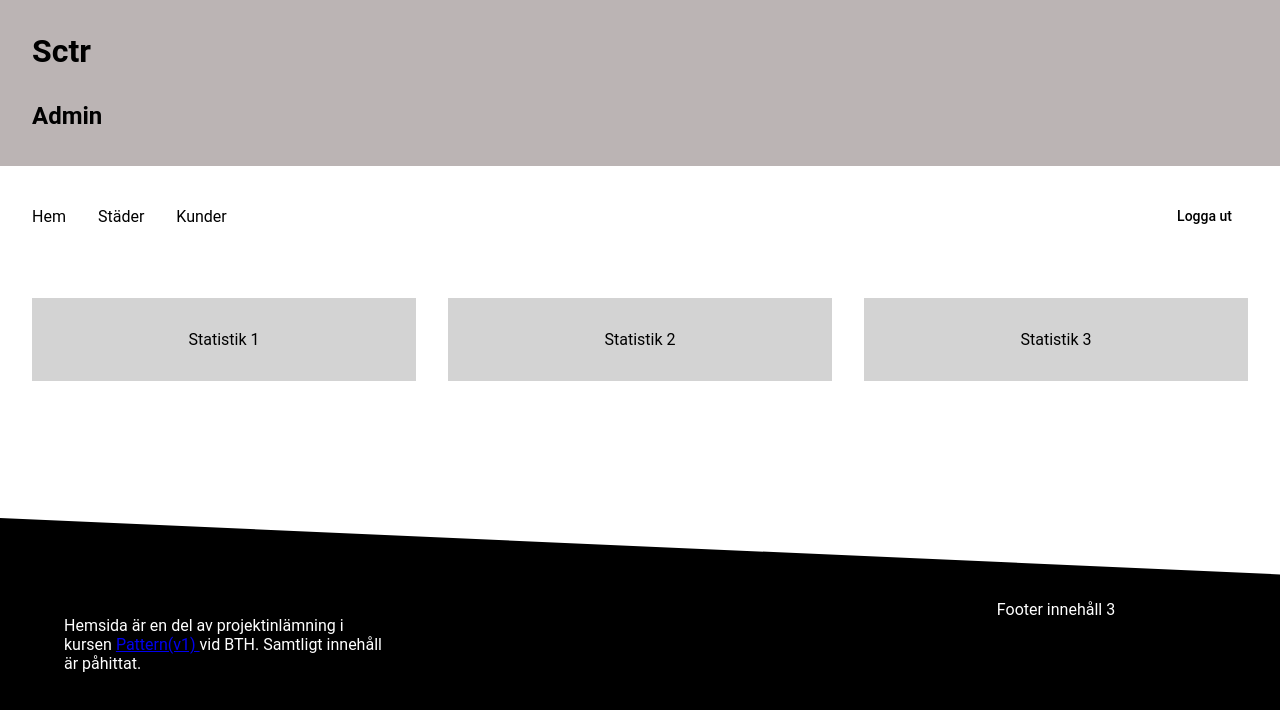
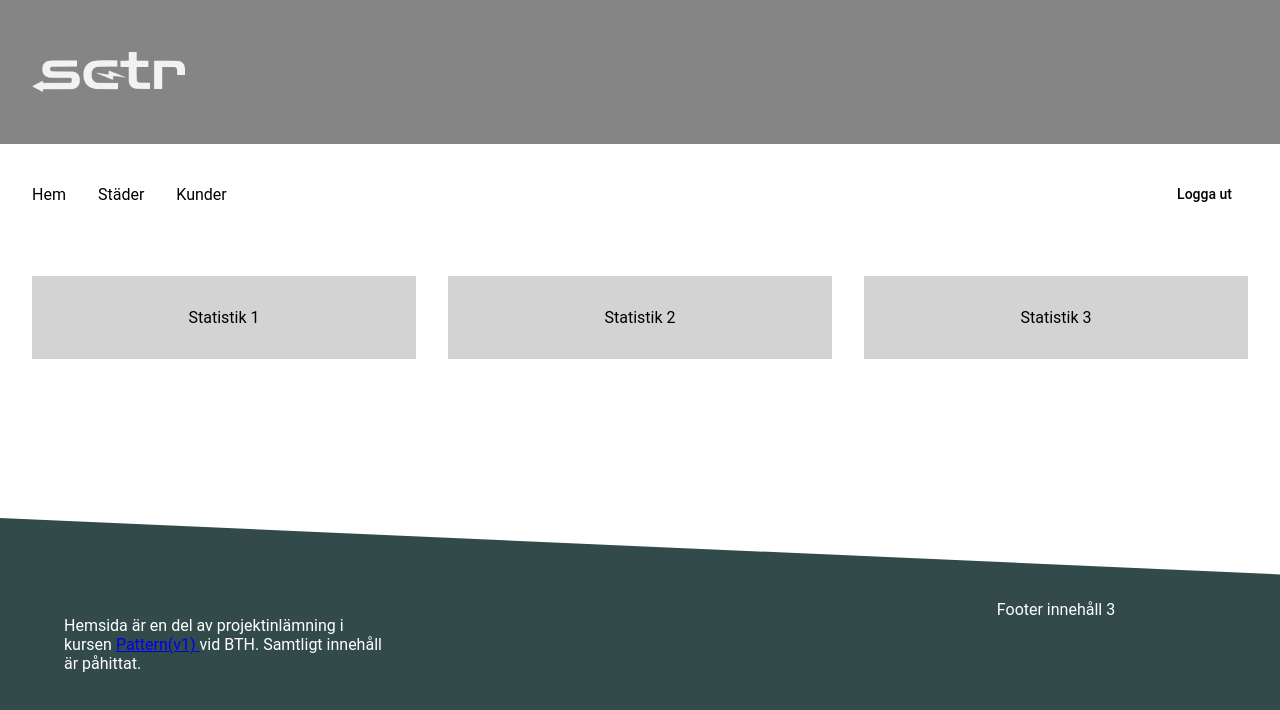
Before and after one commit to fahlstrm/pattern-adminweb, an Angular app: page / in a window 1280 px wide. Shown: the top 710 px of the page. Built offline with nearby package versions, Linux system fonts and the light colour scheme; what @asymmetrik/ngx-leaflet would draw is missing.

Commit message:
Added logo to header

```diff
--- a/src/app/components/body/body.component.css
+++ b/src/app/components/body/body.component.css
@@ -14,10 +14,5 @@ nav {
 }
 
 .active {
-    color: lightgreen;
+    color: #508585;
 }
-
-
-.test {
-    color: white;
-}
--- a/src/app/components/footer/footer.component.css
+++ b/src/app/components/footer/footer.component.css
@@ -2,7 +2,7 @@
     grid-column: 1/span 5;
     grid-row: 5;
     color: white;
-    background-color: black;
+    background-color:#334A4A;
     min-height: 25vh;
     padding-top: 50px;
     position: absolute;
@@ -10,3 +10,7 @@
     -webkit-clip-path: polygon(0 0,100% 20%,100% 100%,0% 100%);
     clip-path: polygon(0 0,100% 20%,100% 100%,0% 100%);
 }
+
+i {
+    color: white;
+}
--- a/src/app/components/footer/footer.component.html
+++ b/src/app/components/footer/footer.component.html
@@ -8,7 +8,7 @@
 
 <div class="content-div center-content">
     <a href="https://dbwebb.se/kurser/pattern-v1">
-        <i class="fas fa-leaf"></i>
+        <i class="far fa-github" aria-hidden="true"></i>
     </a>
 </div>
 
--- a/src/app/components/footer/footer.component.ts
+++ b/src/app/components/footer/footer.component.ts
@@ -1,4 +1,5 @@
 import { Component, OnInit, HostBinding } from '@angular/core';
+
 
 @Component({
   selector: 'app-footer',
--- a/src/app/components/header/header.component.css
+++ b/src/app/components/header/header.component.css
@@ -1,18 +1,11 @@
 :host {
     grid-column: 1/span 5;
     grid-row: 1;
-    background-color: rgb(187, 180, 180);
+    background-color: rgb(133, 133, 133);
+    height: 10vh;
 }
 
-h1, h2 {
-    grid-column: 1/span 5;
-    margin: 0;
+img {
+    height: 50%;
+    align-self:center;
 }
-
-h1 {
-    grid-row: 1;
-}
-
-h2 {
-    grid-row: 2;
-}
--- a/src/app/components/header/header.component.html
+++ b/src/app/components/header/header.component.html
@@ -1,2 +1,3 @@
-<h1> {{title}} </h1>
-<h2> {{subtitle}} </h2>
+<!-- <h1> {{title}} </h1>
+<h2> {{subtitle}} </h2> -->
+<img src="assets/img/icon/white.png" alt="logo">
--- a/src/index.html
+++ b/src/index.html
@@ -6,6 +6,7 @@
   <base href="/">
   <meta name="viewport" content="width=device-width, initial-scale=1">
   <link rel="icon" type="image/x-icon" href="favicon.ico">
+  <link href="https://fonts.googleapis.com/icon?family=Material+Icons" rel="stylesheet">
 </head>
 <body>
   <app-root></app-root>
```
